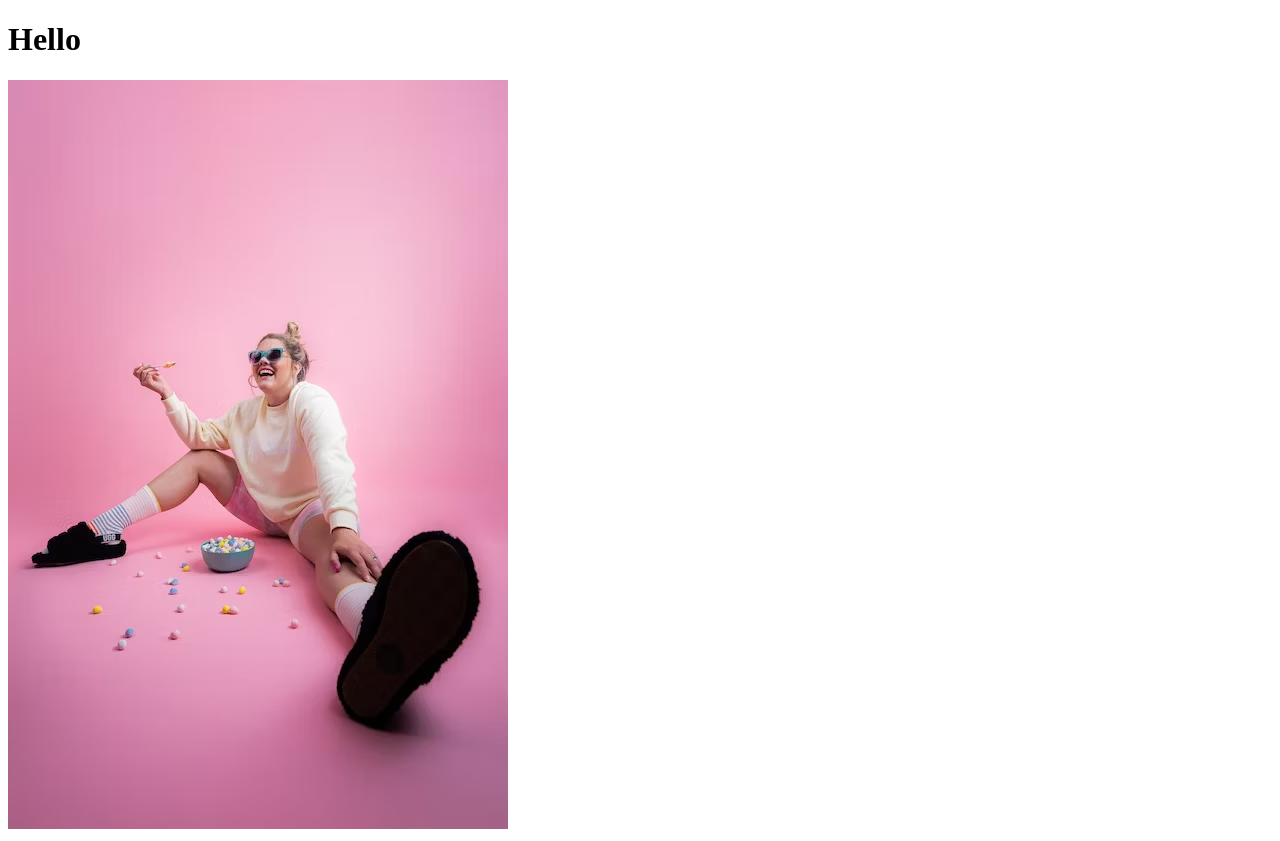
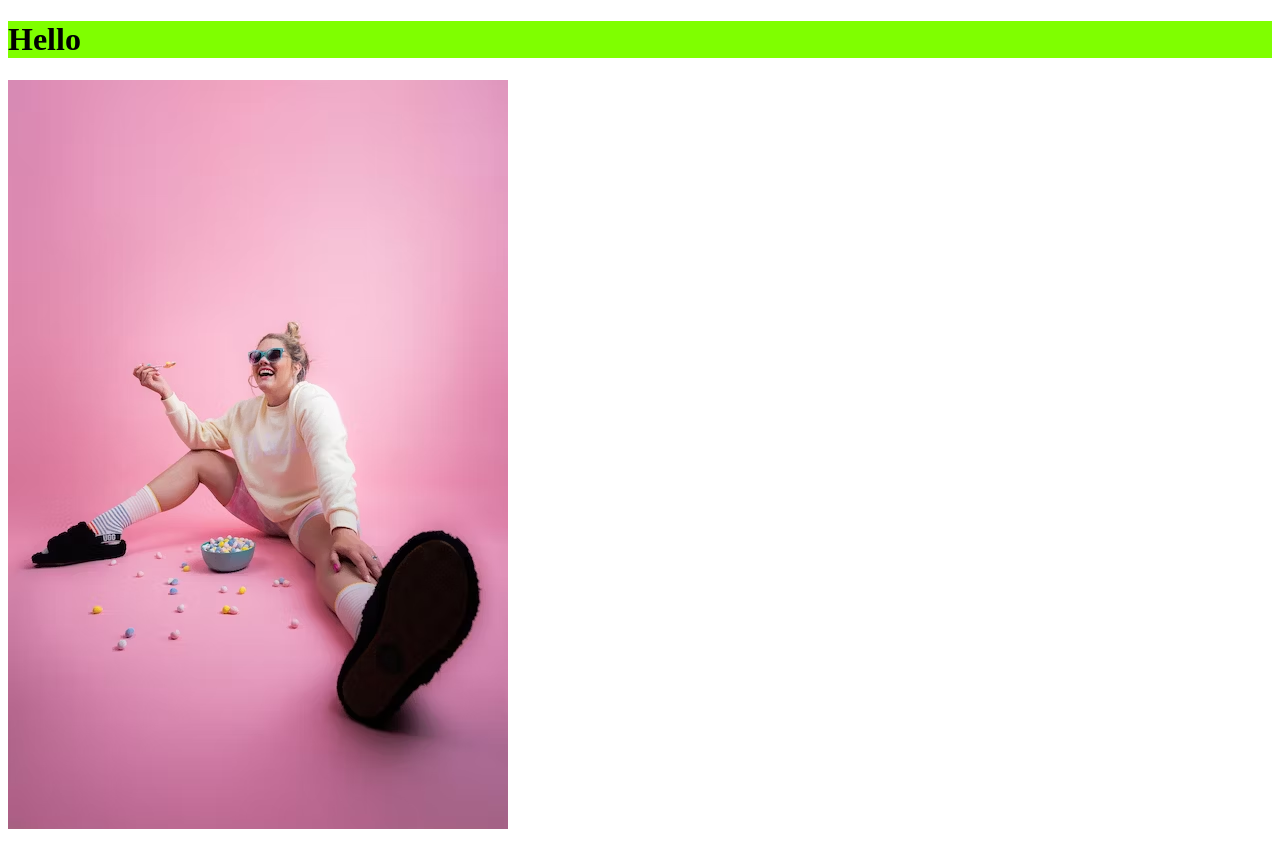
Before and after one commit to rifat-islam2026/github-test, a plain HTML site: page index.html in a window 1280 px wide. Drawn offline with Linux system fonts and the light colour scheme.

Commit message:
add-css-file

```diff
--- a/index.html
+++ b/index.html
@@ -4,6 +4,7 @@
     <meta charset="UTF-8">
     <meta name="viewport" content="width=device-width, initial-scale=1.0">
     <title>Document</title>
+    <link rel="stylesheet" href="style.css">
 </head>
 <body>
     <h1>Hello</h1>
--- /dev/null
+++ b/style.css
@@ -0,0 +1,3 @@
+h1{
+    background-color: chartreuse;
+}
```
